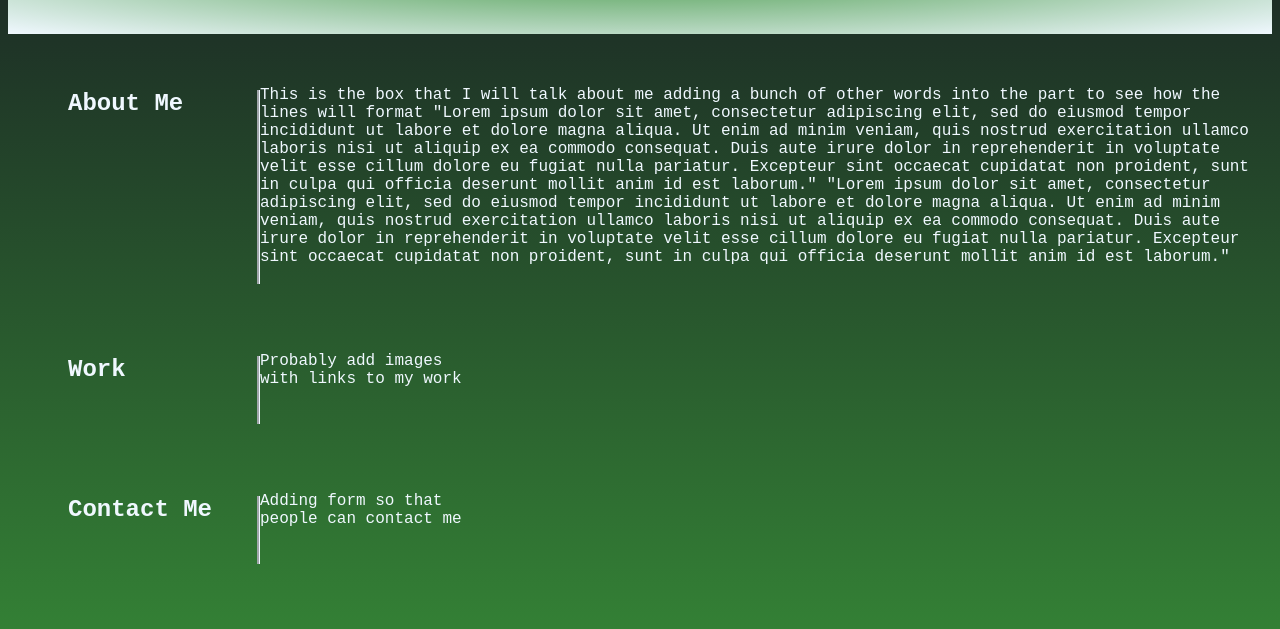
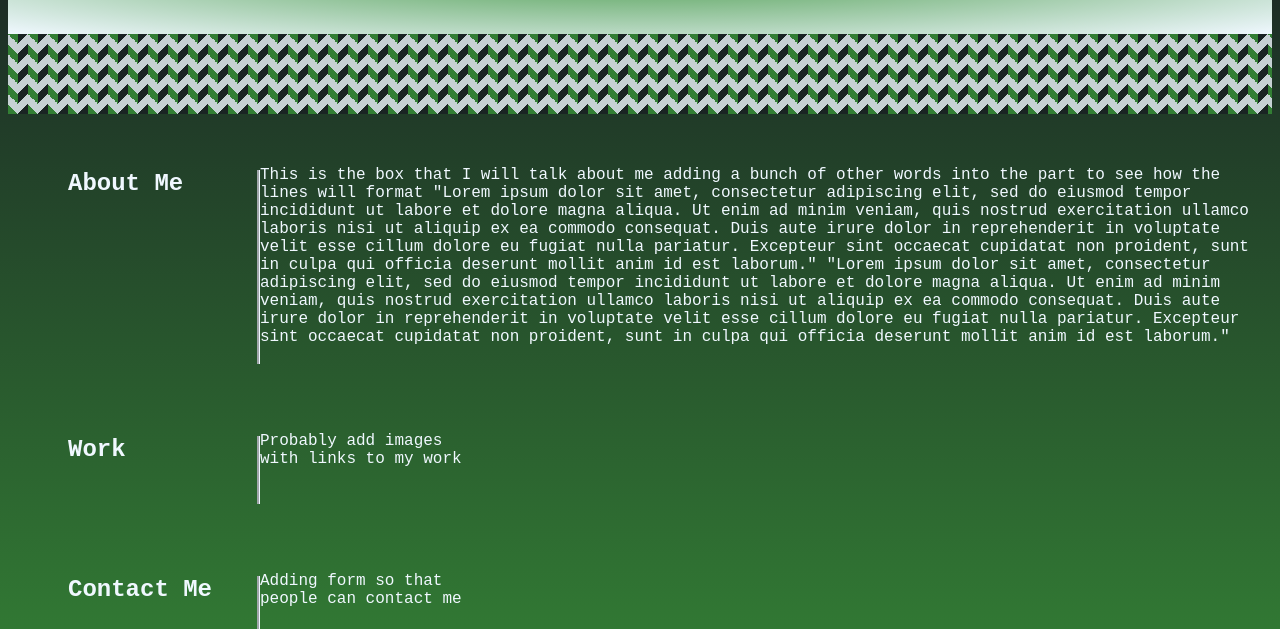
Before and after one commit to ATHur1104/02-Portfolio, a plain HTML site: page index.html in a window 1280 px wide. Shown: the part 121-750 px from the top of the page. Drawn offline with Linux system fonts and the light colour scheme.

Commit message:
Adding styled box

```diff
--- a/assets/styles.css
+++ b/assets/styles.css
@@ -49,6 +49,15 @@ header nav ul li {
     margin-left: 25px;
 }
 
+.box {
+    display: block;
+    width: 100%;
+    height: 5em;
+    background-color: var(--light);
+    opacity: 0.8;
+    background: linear-gradient(135deg, var(--dark)
+    25%, transparent 25%) -10px 0/ 20px 20px, linear-gradient(225deg, var(--mid) 25%, transparent 25%) -10px 0/ 20px 20px, linear-gradient(315deg, var(--dark) 25%, transparent 25%) 0px 0/ 20px 20px, linear-gradient(45deg,var(--mid) 25%, var(--light) 25%) 0px 0/ 20px 20px;}
+
 section {
     display: flex;
     flex-direction: row;
```
